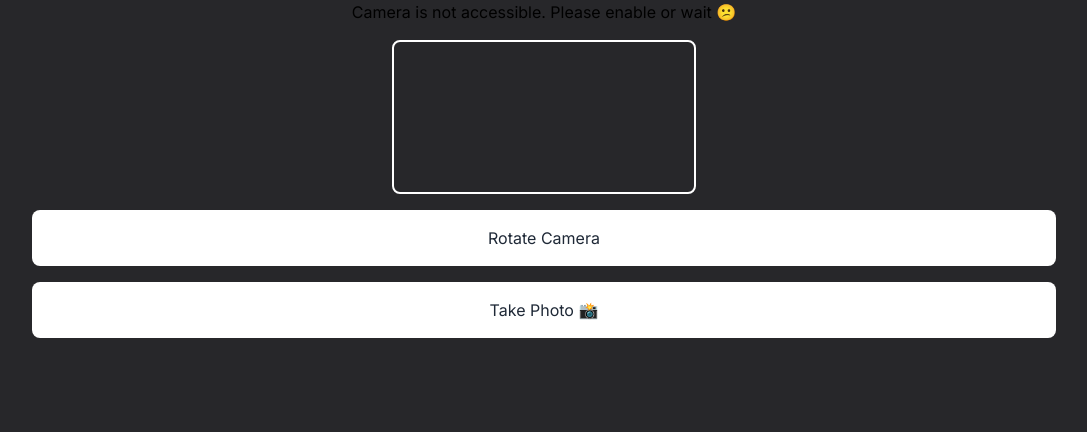
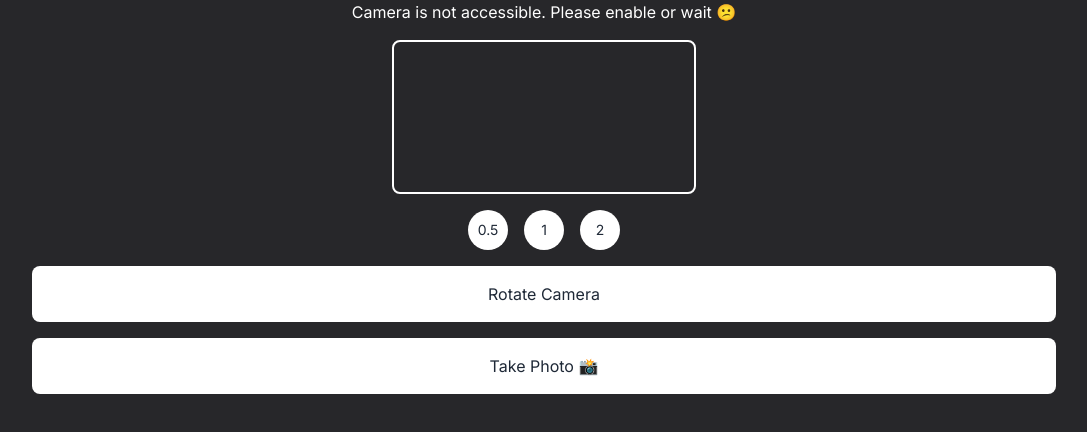
Before and after one commit to JBeanny/smart-camera, a Next.js app: page / in a window 1280 px wide. Shown: the top 432 px of the page, without its empty margins (96-1183 px from the left). Built offline with nearby package versions, Linux system fonts and the light colour scheme; no server answers.

Commit message:
feat: change lens mode

```diff
--- a/components/Camera.tsx
+++ b/components/Camera.tsx
@@ -8,6 +8,7 @@ export const Camera = () => {
   const [photo, setPhoto] = useState(null);
   const [videoStream, setVideoStream] = useState<MediaStream | null>(null);
   const [facingMode, setFacingMode] = useState("user");
+  const [lensMode, setLensMode] = useState<string>("none");
   const [videoDimensions, setVideoDimensions] = useState({
     width: "auto",
     height: "auto",
@@ -23,7 +24,7 @@ export const Camera = () => {
       const constraints = {
         video: {
           facingMode: facingMode,
-          resizeMode: 1,
+          resizeMode: lensMode,
         },
       };
 
@@ -40,22 +41,59 @@ export const Camera = () => {
           console.log("An error occurred: " + err);
         });
     }
-  }, [facingMode]);
+  }, [facingMode, lensMode]);
+
+  const changeLensMode = (lens: string) => {
+    let newLensMode = "none"; // Default to x1 lens mode
+    switch (lens) {
+      case "x0.5":
+        newLensMode = "x0.5";
+        break;
+      case "x2":
+        newLensMode = "x2";
+        break;
+      case "none":
+        newLensMode = "none"; // Cycle back to x1 lens mode
+        break;
+      default:
+        newLensMode = "none";
+        break;
+    }
+    setLensMode(newLensMode);
+  };
 
   return (
     <div className="flex justify-center items-center flex-col gap-4 w-[80%] m-auto">
-      <h1 className="text-center">{cameraOpen}</h1>
+      <h1 className="text-center text-white">{cameraOpen}</h1>
       <video
         ref={videoRef}
         autoPlay
         className={`w-${videoDimensions.width} h-${videoDimensions.height} border-2 border-white rounded-lg object-cover`}></video>
+
+      <div className="flex gap-4 justify-center items-center">
+        <button
+          onClick={() => changeLensMode("x0.5")}
+          className="bg-white text-gray p-2 rounded-full w-[40px] h-[40px] text-sm active:scale-110">
+          0.5
+        </button>
+        <button
+          onClick={() => changeLensMode("none")}
+          className="bg-white text-gray p-2 rounded-full w-[40px] h-[40px] text-sm active:scale-110">
+          1
+        </button>
+        <button
+          onClick={() => changeLensMode("x2")}
+          className="bg-white text-gray p-2 rounded-full w-[40px] h-[40px] text-sm active:scale-110">
+          2
+        </button>
+      </div>
 
       <div className="w-full flex flex-col justify-between gap-4">
         <Button
           onClick={() =>
             camera.toggleCamera({ videoStream, setFacingMode, facingMode })
           }
-          className="bg-white text-gray"
+          className="bg-white text-gray active:scale-110"
           text="Rotate Camera"
         />
         <Button
@@ -67,7 +105,7 @@ export const Camera = () => {
               setVideoDimensions,
             })
           }
-          className="bg-white text-gray"
+          className="bg-white text-gray active:scale-110"
           text="Take Photo 📸"
         />
         {photo && (
@@ -77,7 +115,7 @@ export const Camera = () => {
                 camera.downloadPhoto({ photo });
               }}
               disable={!photo}
-              className="bg-green text-white"
+              className="bg-green text-white active:scale-110"
               text="Download Photo"
             />
             <Button
@@ -85,7 +123,7 @@ export const Camera = () => {
                 camera.discardPhoto({ setPhoto, setVideoDimensions })
               }
               disable={!photo}
-              className="bg-red text-white"
+              className="bg-red text-white active:scale-110"
               text="Discard"
             />
           </>
```
